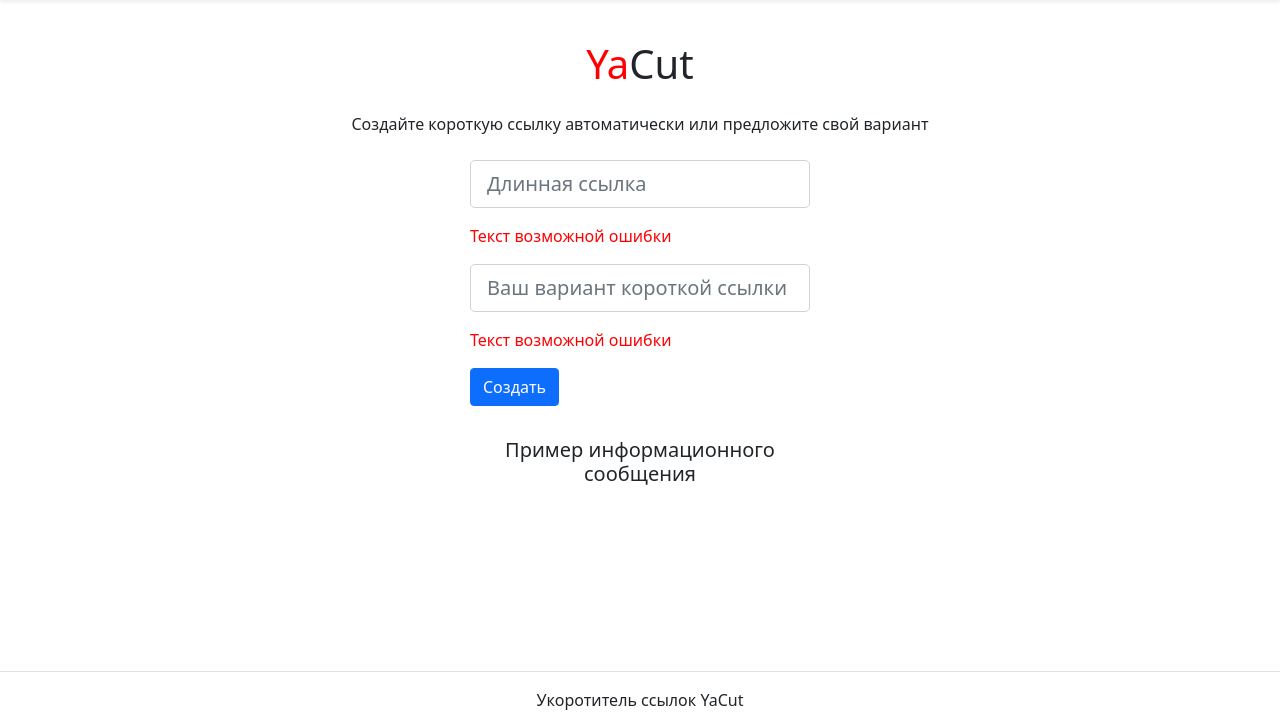
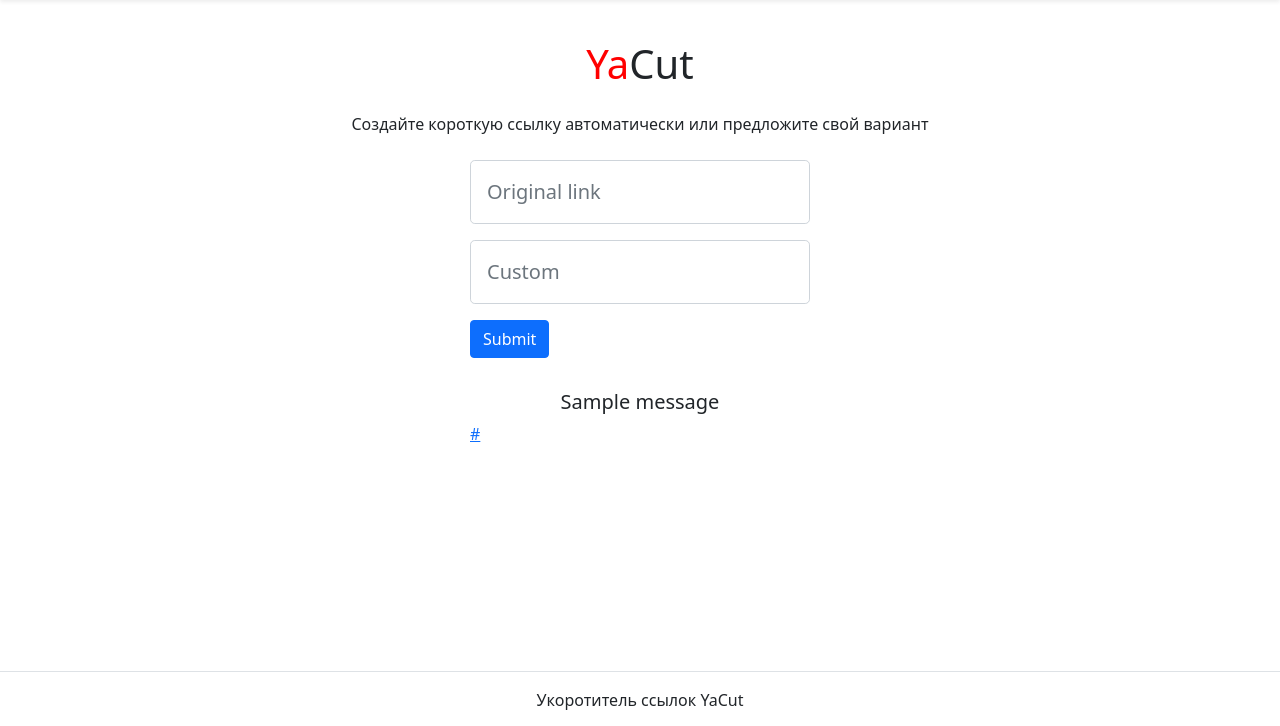
Before and after one commit to maryykmv/Cut-links, a Flask app: template yacut_app/templates/index.html in a window 1280 px wide. Shown: the part 56-782 px from the top of the page. Run offline with Flask 2, Linux system fonts and the light colour scheme; the template is opened without the code that fills it, so the values that code supplies are empty, except form fields; one stand-in notice (Sample message) is shown; form fields are guessed from the names that the template uses; some libraries are stand-ins or nearby versions.

Commit message:
generate url

```diff
--- a/yacut_app/forms.py
+++ b/yacut_app/forms.py
@@ -11,6 +11,6 @@ class URLMapForm(FlaskForm):
     )
     custom_id = StringField(
         'Введите короткий идетификатор ссылки',
-        validators=[DataRequired(message='Обязательное поле'),
-                    Length(1, 16), Optional()]
+        validators=[Length(1, 16), Optional()]
     )
+    submit = SubmitField('Создать')
--- a/yacut_app/templates/index.html
+++ b/yacut_app/templates/index.html
@@ -12,20 +12,30 @@
       <div class="col-sm">
       </div>
       <div class="col-sm">
-      <form>
+        <form method="POST" novalidate>
+          {{ form.csrf_token }}
           <div>
             <div>
-            <input type="text" class="form-control form-control-lg py-2 mb-3" id="form-title" name=""
-            placeholder="Длинная ссылка">
-            <p><span style="color:red">Текст возможной ошибки</span></p>
+              {{ form.original_link(class="form-control form-control-lg py-3 mb-3", placeholder=form.original_link.label.text) }}
+              <p>
+                {% if form.original_link.errors %}
+                    {% for error in form.original_link.errors %}
+                    <span style="color: red">{{ error }}</span>
+                    {% endfor %}
+                {% endif %}
+              </p>
             </div>
             <div>
-            <input type="url" class="form-control form-control-lg py-2 mb-3" id="form-link" name=""
-            placeholder="Ваш вариант короткой ссылки">
-            <p><span style="color:red">Текст возможной ошибки</span></p>
+              {{ form.custom_id(class="form-control form-control-lg py-3 mb-3", placeholder=form.custom_id.label.text) }}
+              <p>
+                {% if form.custom_id.errors %}
+                    {% for error in form.custom_id.errors %}
+                    <span style="color: red">{{ error }}</span>
+                    {% endfor %}
+                {% endif %}
+              </p>
             </div>
-
-        <input type="submit" class="btn btn-primary" value="Создать">
+            {{ form.submit(class="btn btn-primary") }}
           </div>
         </form>
       </div>
@@ -39,7 +49,16 @@
         </div>
         <div class="col-sm">
           <p class="text-center">
-        <h5 class="text-center">Пример информационного сообщения</h5>
+            {% with messages = get_flashed_messages() %}
+              {% if messages %}
+                {% for message in messages %}
+                  <h5 class="text-center">{{ message }}</h5>
+                {% endfor %}
+                <a href="{{ url_for('redirect_view', short=form.custom_id.data, _external=True) }}" >
+                  {{ url_for('redirect_view', short=form.custom_id.data, _external=True) }}
+                </a>
+              {% endif %}
+            {% endwith %}
           </p>
         </div>
         <div class="col-sm">
```
Also changed, not shown: yacut_app/models.py (+13 -0 lines), yacut_app/views.py (+17 -10 lines). Lines whose indentation alone changed are shown as unchanged.
